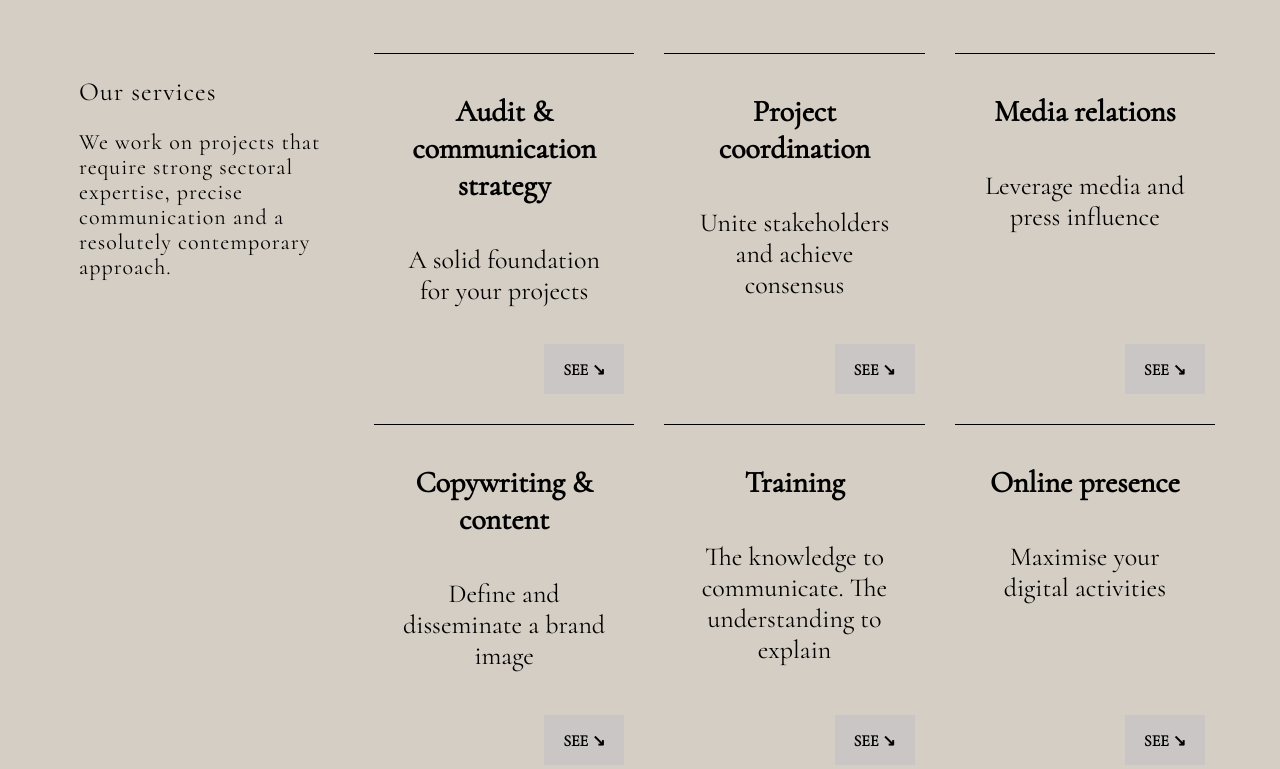
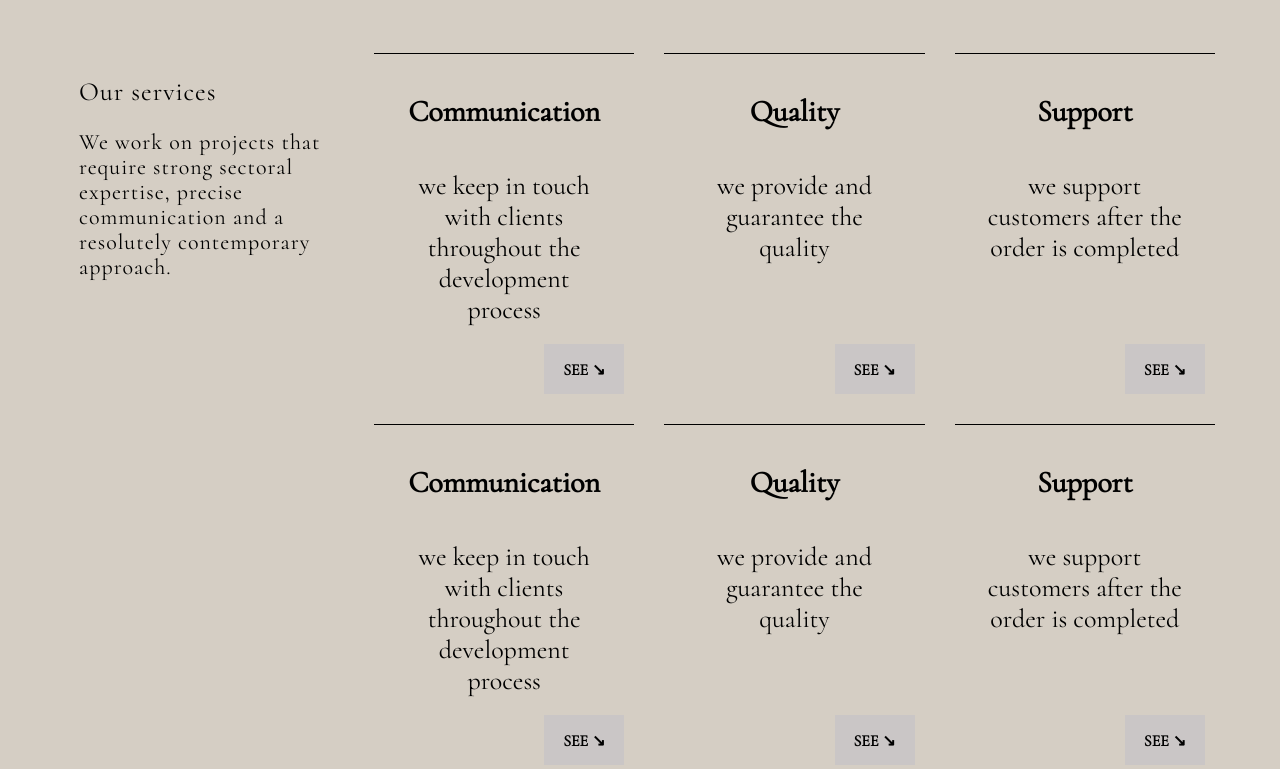
Before and after one commit to LadikBeg/ladik_cv, a React (Create React App) app: page / in a window 1280 px wide. Shown: the part 911-1680 px from the top of the page. Built offline with nearby package versions, Linux system fonts and the light colour scheme.

Commit message:
code optimization commit

```diff
--- a/src/Resourses/Main/Main.css
+++ b/src/Resourses/Main/Main.css
@@ -75,33 +75,7 @@
     gap: 20px;
     width: 73%;
 }
-.card{
-    height: 350px;
-    width: 25%;
-    border-top: 1px solid rgb(0, 0, 0);
-    padding: 0 25px;
-    cursor: default;
-    text-align: center;
-    position: relative;
-}
-.card:before{
-    content:'';
-	position: absolute;
-	top: 0;
-	left: 0;
-	width: 0;
-	height: 100%;
-	background: rgba(66, 60, 60, 0.3);
-	border-radius: 5px;
-	transition: all 1s ease;
-    /* right:0;
-    left: initial; */
-}
-.card:hover:before{
-    width: 100%;
-    /* right:initial;
-    left: 0; */
-}
+
 /* Эти коменты сверху попробуй убрать, тогда закрашиваться будет слева направо как линии, я хз как лучше */
 .card_title{
     font-size: 30px;
--- a/src/Resourses/Main/Main.js
+++ b/src/Resourses/Main/Main.js
@@ -3,6 +3,7 @@ import image from './image/uels-snowdonia-nant-peris-wales.jpg'
 import { useTranslation } from 'react-i18next';
 import Menu from "../Header/menu/menu";
 import React from "react";
+import Card from "./components/Card";
 
 function Main() {
     const { t } = useTranslation();
@@ -40,108 +41,19 @@ function Main() {
                 </div>
 
                 <div className='right_side_description'>
-
-                    <div className='card'>
-
-                        <div className='card_title'>
-                            <h4>Audit & communication strategy</h4>
-                        </div>
-
-                        <div className='card_text'>
-                            <p>A solid foundation for your projects</p>
-                        </div>
-
-                        {/* Это временный смайлик, тут будет иконка */}
-                        <div className='card_button'>
-                            <p>See &#8600;</p>
-                        </div>
-
-                    </div>
-                    <div className='card'>
-                        <div className='card_title'>
-                            <h4>Project coordination</h4>
-                        </div>
-
-                        <div className='card_text'>
-                            <p>Unite stakeholders and achieve consensus</p>
-                        </div>
-
-                        {/* Это временный смайлик, тут будет иконка */}
-                        <div className='card_button'>
-                            <p>See &#8600;</p>
-                        </div>
-
-                    </div>
-                    <div className='card'>
-
-                        <div className='card_title'>
-                            <h4>Media relations</h4>
-                        </div>
-
-                        <div className='card_text'>
-                            <p>Leverage media and press influence</p>
-                        </div>
-
-                        {/* Это временный смайлик, тут будет иконка */}
-                        <div className='card_button'>
-                            <p>See &#8600;</p>
-                        </div>
-
-                    </div>
-                    <div className='card'>
-
-                        <div className='card_title'>
-                            <h4>Copywriting & content</h4>
-                        </div>
-
-                        <div className='card_text'>
-                            <p>Define and disseminate a brand image</p>
-                        </div>
-
-                        {/* Это временный смайлик, тут будет иконка */}
-                        <div className='card_button'>
-                            <p>See &#8600;</p>
-                        </div>
-
-                    </div>
-                    <div className='card'>
-
-                        <div className='card_title'>
-                            <h4>Training</h4>
-                        </div>
-
-                        <div className='card_text'>
-                            <p>The knowledge to communicate. The understanding to explain</p>
-                        </div>
-
-                        {/* Это временный смайлик, тут будет иконка */}
-                        <div className='card_button'>
-                            <p>See &#8600;</p>
-                        </div>
-
-                    </div>
-                    <div className='card'>
-
-                        <div className='card_title'>
-                            <h4>Online presence</h4>
-                        </div>
-
-                        <div className='card_text'>
-                            <p>Maximise your digital activities</p>
-                        </div>
-
-                        {/* Это временный смайлик, тут будет иконка */}
-                        <div className='card_button'>
-                            <p>See &#8600;</p>
-                        </div>
-
+                    <Card id={1} title={"Communication"} body={"we keep in touch with clients throughout the development process"}/>
+                    <Card id={2} title={"Quality"} body={"we provide and guarantee the quality"}/>
+                    <Card id={3} title={"Support"} body={"we support customers after the order is completed"}/>
+                    <Card id={4} title={"Communication"} body={"we keep in touch with clients throughout the development process"}/>
+                    <Card id={5} title={"Quality"} body={"we provide and guarantee the quality"}/>
+                    <Card id={6} title={"Support"} body={"we support customers after the order is completed"}/>
                     </div>
 
                 </div>
 
             </div>
 
-        </div>
+
     );
 }
 
--- a/src/Resourses/Main/components/Card.css
+++ b/src/Resourses/Main/components/Card.css
@@ -0,0 +1,27 @@
+.Card{
+    height: 350px;
+    width: 25%;
+    border-top: 1px solid rgb(0, 0, 0);
+    padding: 0 25px;
+    cursor: default;
+    text-align: center;
+    position: relative;
+}
+.Card:before{
+    content:'';
+    position: absolute;
+    top: 0;
+    left: 0;
+    width: 0;
+    height: 100%;
+    background: rgba(66, 60, 60, 0.3);
+    border-radius: 5px;
+    transition: all 1s ease;
+    /* right:0;
+    left: initial; */
+}
+.Card:hover:before{
+    width: 100%;
+    /* right:initial;
+    left: 0; */
+}
--- a/src/Resourses/Main/components/Card.js
+++ b/src/Resourses/Main/components/Card.js
@@ -1,11 +1,22 @@
 import './Card.css';
+import React from "react";
 
-function App() {
+function Card(props) {
     return (
         <div className="Card">
+            <div className='card_title'>
+                <h4>{props.title}</h4>
+            </div>
 
+            <div className='card_text'>
+                <p>{props.body}</p>
+            </div>
+            {/* Это временный смайлик, тут будет иконка */}
+            <div className='card_button'>
+                <p>See &#8600;</p>
+            </div>
         </div>
     );
 }
 
-export default App;
+export default Card;
```
